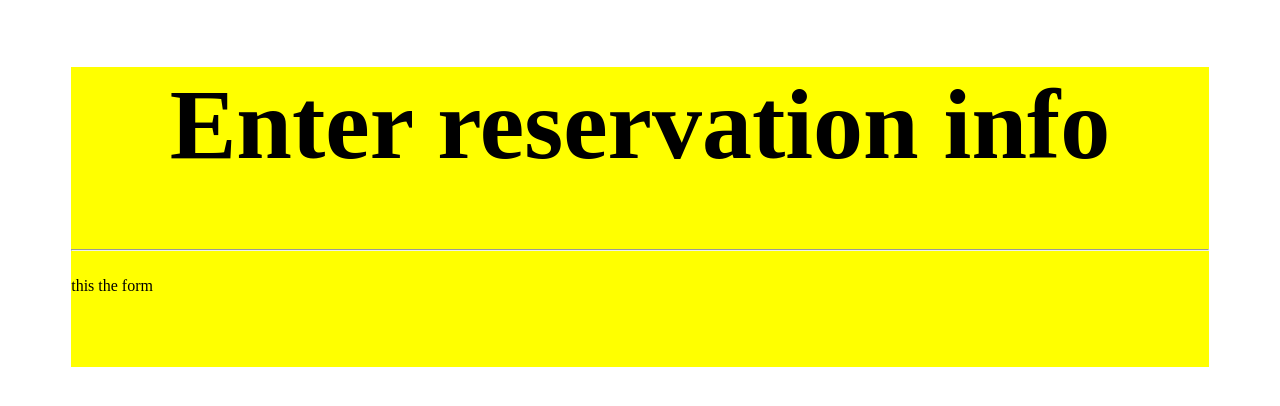
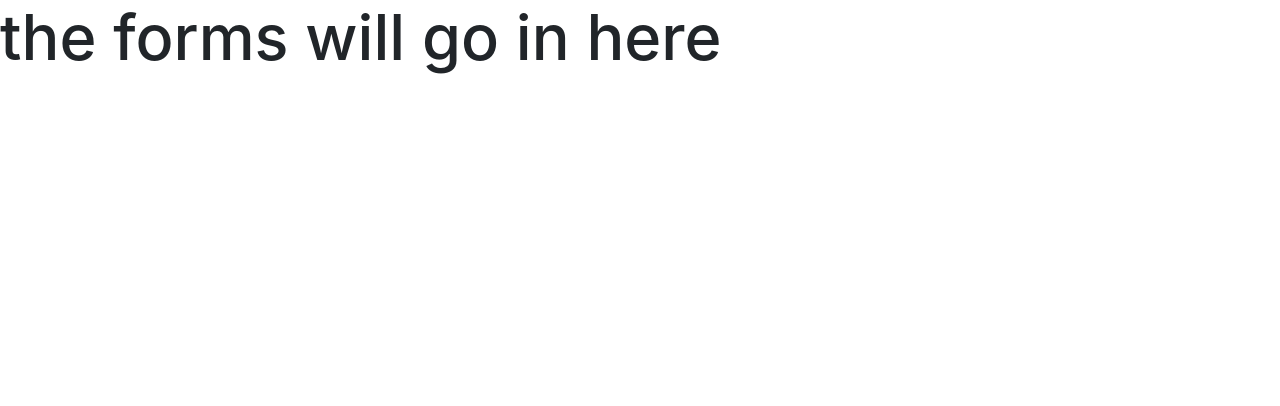
Before and after one commit to sboulom/Hot-Restaurant, a website: page input.html in a window 1280 px wide. Drawn offline with nearby package versions, Linux system fonts and the light colour scheme.

Commit message:
altered templates

```diff
--- a/input.html
+++ b/input.html
@@ -1,17 +1,17 @@
 <!DOCTYPE html>
 <html lang="en">
     <head>
-        <link rel="stylesheet" href="style.css">
         <meta charset="UTF-8">
+        <meta name="viewport" content="width=
+        , initial-scale=1.0">
         <title>Table Reservation</title>
+        <link rel="stylesheet" href="https://maxcdn.bootstrapcdn.com/bootstrap/4.0.0/css/bootstrap.min.css">
+        <link rel="stylesheet" href="https://stackpath.bootstrapcdn.com/font-awesome/4.7.0/css/font-awesome.min.css">
+        <link rel="stylesheet" href="./css/Style.css">
     </head>
     <body>
+        <h1>the forms will go in here</h1>
 
-        <div class="header">
-            <h1 class="title">Enter reservation info</h1>
-            <hr class = "hr">
-            <br>
-            <form>this the form</form>
-        </div>
+
     </body>
 </html>
```
Also changed, not shown: tables.html (+7 -5 lines).
